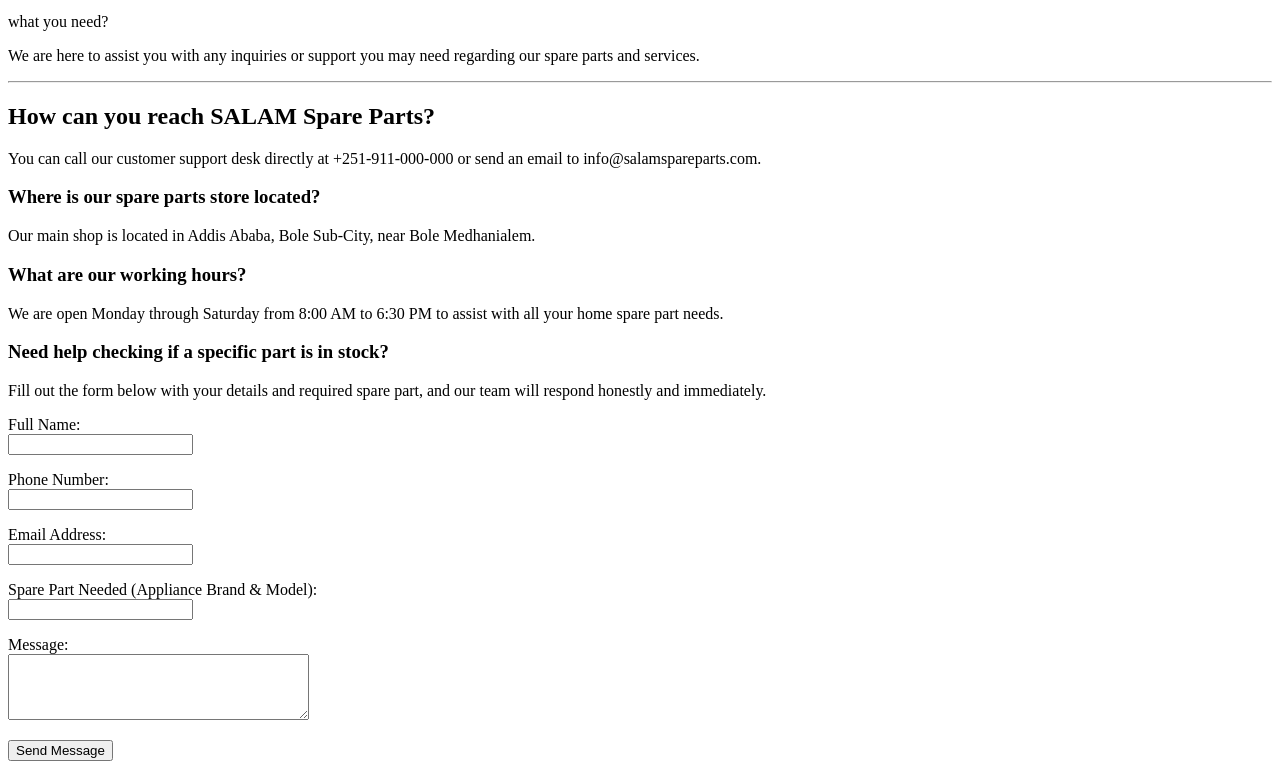
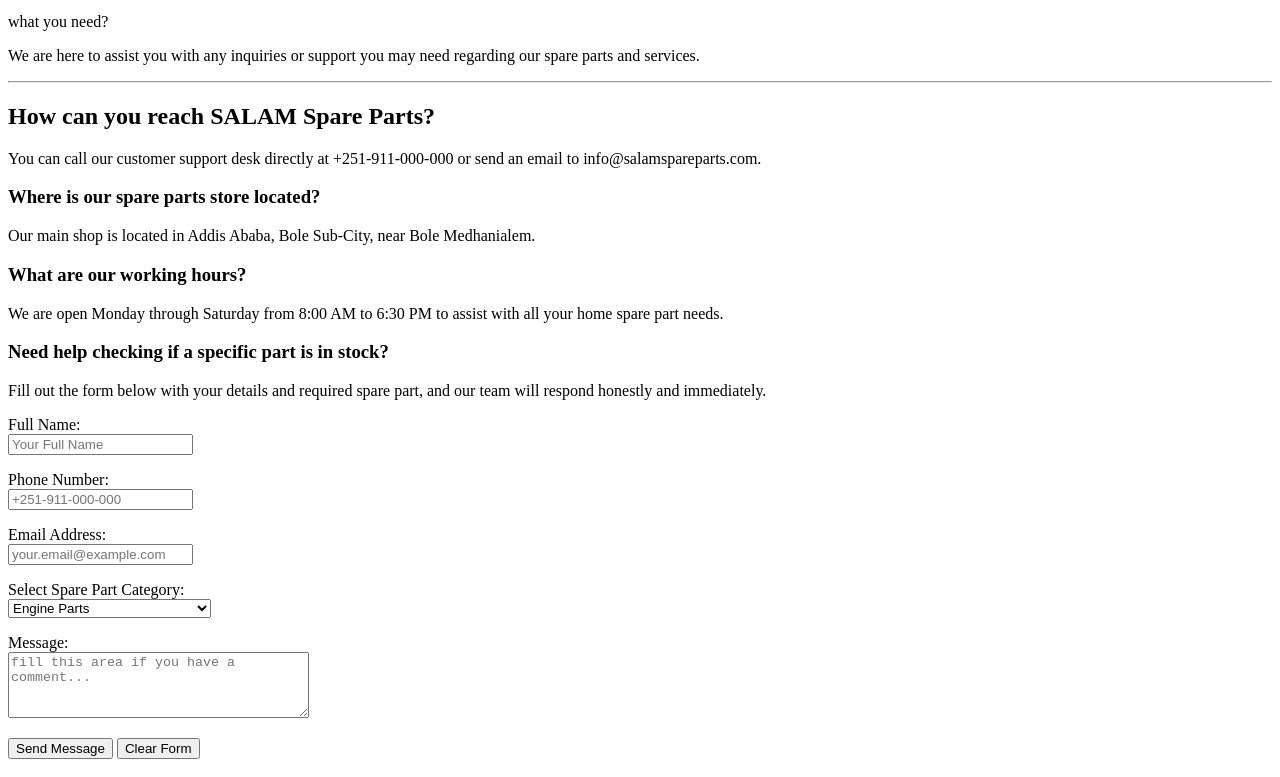
Before and after one commit to jerusalem213/webbpro, a plain HTML site: page contact.html in a window 1280 px wide. Shown: the part 137-914 px from the top of the page. Drawn offline with Linux system fonts and the light colour scheme.

```diff
--- a/contact.html
+++ b/contact.html
@@ -22,6 +22,7 @@
   <hr>
 
   <main>
+
     <h2>How can you reach SALAM Spare Parts?</h2>
     <p>You can call our customer support desk directly at +251-911-000-000 or send an email to info@salamspareparts.com.</p>
 
@@ -34,36 +35,50 @@
     <h3>Need help checking if a specific part is in stock?</h3>
     <p>Fill out the form below with your details and required spare part, and our team will respond honestly and immediately.</p>
 
-    <form action="#" method="post">
+
+    <form action="home.html" method="post">
       <p>
         <label for="name">Full Name:</label><br>
-        <input type="text" id="name" name="name" required>
+        <input type="text" id="name" name="name" required placeholder="Your Full Name">
       </p>
 
       <p>
         <label for="phone">Phone Number:</label><br>
-        <input type="tel" id="phone" name="phone" required>
+        <input type="tel" id="phone" name="phone" required placeholder="+251-911-000-000">
       </p>
 
       <p>
         <label for="email">Email Address:</label><br>
-        <input type="email" id="email" name="email">
+        <input type="email" id="email" name="email" placeholder="your.email@example.com">
       </p>
 
-      <p>
-        <label for="part">Spare Part Needed (Appliance Brand & Model):</label><br>
-        <input type="text" id="part" name="part" required>
-      </p>
 
-      <p>
+<label for="service">Select Spare Part Category:</label><br>
+
+<select id="service" name="SparePart">
+    <option value="Engine Parts">Engine Parts</option>
+    <option value="Brake Parts">Brake System Parts</option>
+    <option value="Transmission">Transmission & Gearbox Parts</option>
+    <option value="Suspension">Suspension & Steering Parts</option>
+    <option value="Electrical">Electrical & Lighting Parts</option>
+    <option value="Body Parts">Car Body & Exterior Parts</option>
+    <option value="Filters">Oil, Air & Fuel Filters</option>
+    <option value="Lubricants">Engine Oil & Lubricants</option>
+    <option value="Accessories">Car Accessories</option>
+    <option value="Other">Other Spare Parts</option>
+</select><br>
+<p>
         <label for="message">Message:</label><br>
-        <textarea id="message" name="message" rows="4" cols="35"  required></textarea>
+        <textarea id="message" name="message" rows="4" cols="35" required placeholder="fill this area if you have a comment..."></textarea>
       </p>
 
       <p>
         <button type="submit">Send Message</button>
+        <button type="reset">Clear Form</button>
       </p>
+
     </form>
+
   </main>
 
 </body>
```
